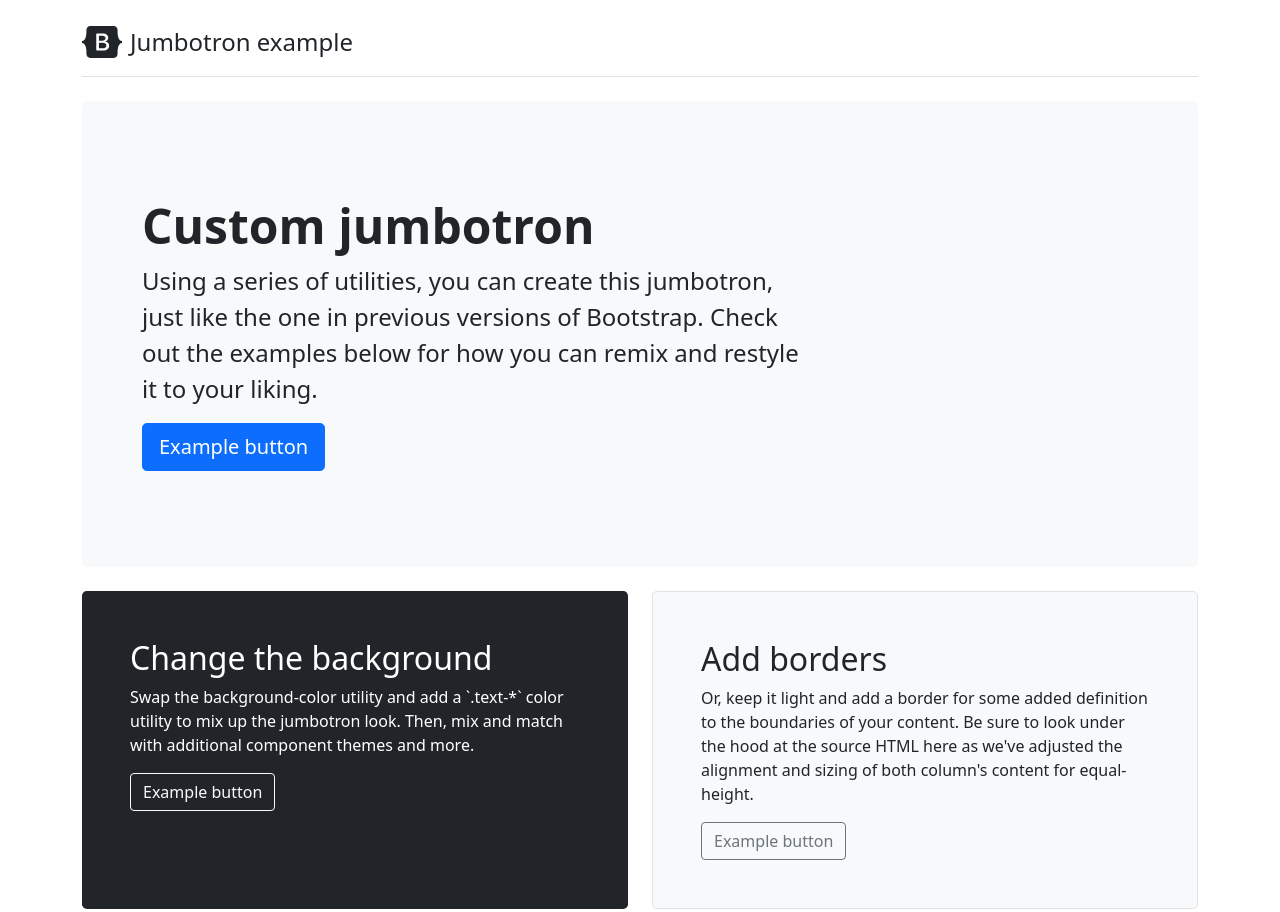
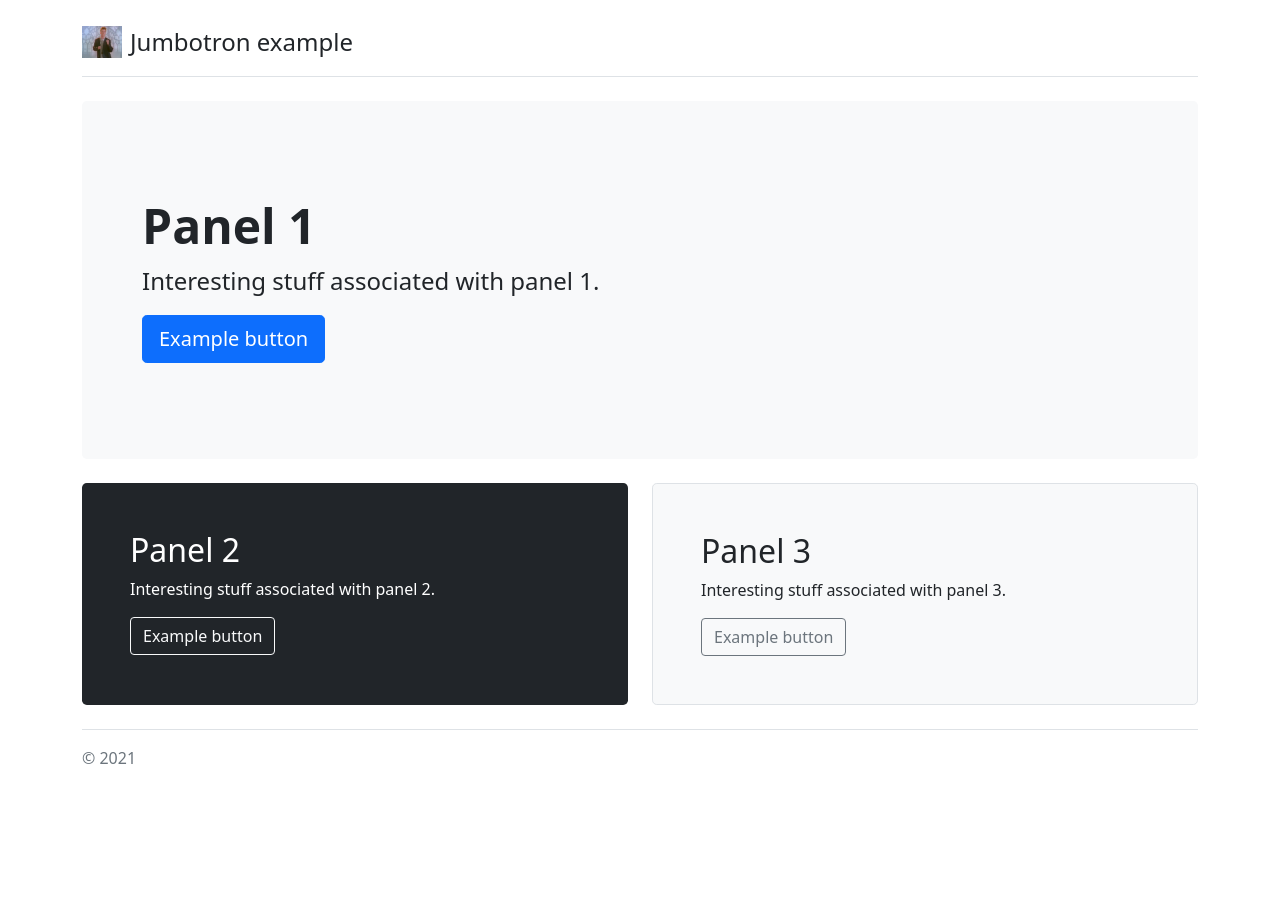
Before and after one commit to EricEasley/testawsstaticpage, a plain HTML site: page jumbotron/index.html in a window 1280 px wide. Shown: the top 912 px of the page. After the commit the page ends 800 px from the top, so only its background shows below. Drawn offline with Linux system fonts and the light colour scheme.

Commit message:
added rick

```diff
--- a/jumbotron/index.html
+++ b/jumbotron/index.html
@@ -39,15 +39,15 @@
   <div class="container py-4">
     <header class="pb-3 mb-4 border-bottom">
       <a href="/" class="d-flex align-items-center text-dark text-decoration-none">
-        <svg xmlns="http://www.w3.org/2000/svg" width="40" height="32" class="me-2" viewBox="0 0 118 94" role="img"><title>Bootstrap</title><path fill-rule="evenodd" clip-rule="evenodd" d="M24.509 0c-6.733 0-11.715 5.893-11.492 12.284.214 6.14-.064 14.092-2.066 20.577C8.943 39.365 5.547 43.485 0 44.014v5.972c5.547.529 8.943 4.649 10.951 11.153 2.002 6.485 2.28 14.437 2.066 20.577C12.794 88.106 17.776 94 24.51 94H93.5c6.733 0 11.714-5.893 11.491-12.284-.214-6.14.064-14.092 2.066-20.577 2.009-6.504 5.396-10.624 10.943-11.153v-5.972c-5.547-.529-8.934-4.649-10.943-11.153-2.002-6.484-2.28-14.437-2.066-20.577C105.214 5.894 100.233 0 93.5 0H24.508zM80 57.863C80 66.663 73.436 72 62.543 72H44a2 2 0 01-2-2V24a2 2 0 012-2h18.437c9.083 0 15.044 4.92 15.044 12.474 0 5.302-4.01 10.049-9.119 10.88v.277C75.317 46.394 80 51.21 80 57.863zM60.521 28.34H49.948v14.934h8.905c6.884 0 10.68-2.772 10.68-7.727 0-4.643-3.264-7.207-9.012-7.207zM49.948 49.2v16.458H60.91c7.167 0 10.964-2.876 10.964-8.281 0-5.406-3.903-8.178-11.425-8.178H49.948z" fill="currentColor"></path></svg>
+        <img src="Rick-Astley.jpg" width="40" height="32" class="me-2" viewBox="0 0 118 94" role="img"><title>Bootstrap</title><path fill-rule="evenodd" clip-rule="evenodd" d="M24.509 0c-6.733 0-11.715 5.893-11.492 12.284.214 6.14-.064 14.092-2.066 20.577C8.943 39.365 5.547 43.485 0 44.014v5.972c5.547.529 8.943 4.649 10.951 11.153 2.002 6.485 2.28 14.437 2.066 20.577C12.794 88.106 17.776 94 24.51 94H93.5c6.733 0 11.714-5.893 11.491-12.284-.214-6.14.064-14.092 2.066-20.577 2.009-6.504 5.396-10.624 10.943-11.153v-5.972c-5.547-.529-8.934-4.649-10.943-11.153-2.002-6.484-2.28-14.437-2.066-20.577C105.214 5.894 100.233 0 93.5 0H24.508zM80 57.863C80 66.663 73.436 72 62.543 72H44a2 2 0 01-2-2V24a2 2 0 012-2h18.437c9.083 0 15.044 4.92 15.044 12.474 0 5.302-4.01 10.049-9.119 10.88v.277C75.317 46.394 80 51.21 80 57.863zM60.521 28.34H49.948v14.934h8.905c6.884 0 10.68-2.772 10.68-7.727 0-4.643-3.264-7.207-9.012-7.207zM49.948 49.2v16.458H60.91c7.167 0 10.964-2.876 10.964-8.281 0-5.406-3.903-8.178-11.425-8.178H49.948z" fill="currentColor"></path></svg>
         <span class="fs-4">Jumbotron example</span>
       </a>
     </header>
 
     <div class="p-5 mb-4 bg-light rounded-3">
       <div class="container-fluid py-5">
-        <h1 class="display-5 fw-bold">Custom jumbotron</h1>
-        <p class="col-md-8 fs-4">Using a series of utilities, you can create this jumbotron, just like the one in previous versions of Bootstrap. Check out the examples below for how you can remix and restyle it to your liking.</p>
+        <h1 class="display-5 fw-bold">Panel 1</h1>
+        <p class="col-md-8 fs-4">Interesting stuff associated with panel 1.</p>
         <button class="btn btn-primary btn-lg" type="button">Example button</button>
       </div>
     </div>
@@ -55,15 +55,15 @@
     <div class="row align-items-md-stretch">
       <div class="col-md-6">
         <div class="h-100 p-5 text-white bg-dark rounded-3">
-          <h2>Change the background</h2>
-          <p>Swap the background-color utility and add a `.text-*` color utility to mix up the jumbotron look. Then, mix and match with additional component themes and more.</p>
+          <h2>Panel 2</h2>
+          <p>Interesting stuff associated with panel 2.</p>
           <button class="btn btn-outline-light" type="button">Example button</button>
         </div>
       </div>
       <div class="col-md-6">
         <div class="h-100 p-5 bg-light border rounded-3">
-          <h2>Add borders</h2>
-          <p>Or, keep it light and add a border for some added definition to the boundaries of your content. Be sure to look under the hood at the source HTML here as we've adjusted the alignment and sizing of both column's content for equal-height.</p>
+          <h2>Panel 3</h2>
+          <p>Interesting stuff associated with panel 3.</p>
           <button class="btn btn-outline-secondary" type="button">Example button</button>
         </div>
       </div>
```
Also changed, not shown: jumbotron/Rick-Astley.jpg (added).
